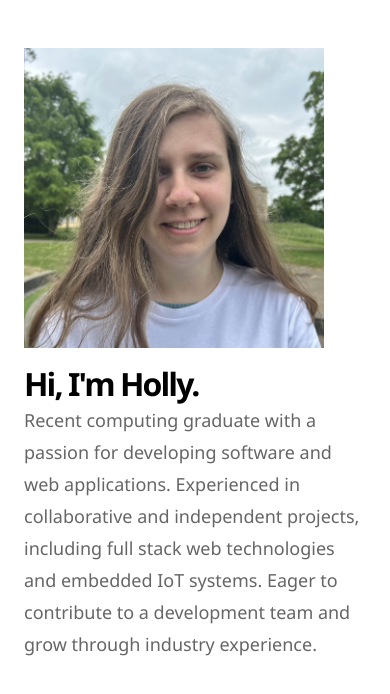
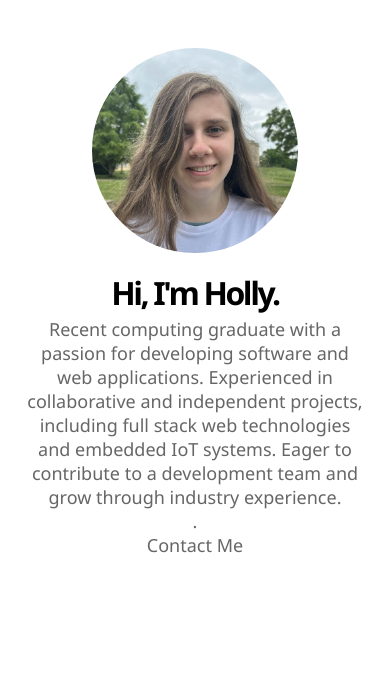
Before and after one commit to hollyejordan/portfolio, a Next.js app: page / in a window 390 px wide. Shown: the top 694 px of the page. Built offline with nearby package versions, Linux system fonts and the light colour scheme.

Commit message:
Make profile picture responsive

```diff
--- a/app/page.module.css
+++ b/app/page.module.css
@@ -5,36 +5,49 @@
   --text-primary: #000;
   --text-secondary: #666;
 
+  min-height: 100vh;
+  background-color: var(--background);
   display: flex;
-  min-height: 100vh;
   align-items: center;
   justify-content: center;
-  background-color: var(--background);
 }
 
 .main {
-  display: flex;
   min-height: 100vh;
   width: 100%;
-  max-width: 800px;
-  flex-direction: column;
-  align-items: flex-start;
-  justify-content: space-between;
+  max-width: 1024px;
   background-color: var(--foreground);
-  padding: 120px 60px;
+  padding: 48px 24px;
 }
 
 .intro {
+  display: grid;
+  justify-items: center;
+  text-align: center;
+  gap: 16px;
+  /* display: flex;
+  flex-direction: column;
+  gap: 16px;
+  align-items: center;
+  text-align: center; */
+}
+
+.pfpContainer {
+  position: relative;
+  width: 60%;
+  max-width: 280px;
+  aspect-ratio: 1;
   display: flex;
-  flex-direction: row;
-  align-items: flex-start;
-  text-align: left;
-  gap: 24px;
+
+}
+
+.pfp {
+
+  border-radius: 50%;
 }
 
 .intro h1 {
-  max-width: 320px;
-  font-size: 40px;
+  font-size: 32px;
   font-weight: 600;
   line-height: 48px;
   letter-spacing: -2.4px;
@@ -43,24 +56,32 @@
 
 .intro p {
   font-size: 18px;
-  line-height: 32px;
   text-wrap: balance;
   color: var(--text-secondary);
 }
 
-@media (max-width: 600px) {
-  .main {
-    padding: 48px 24px;
+@media (min-width: 541) {
+
+
+}
+
+@media (min-width: 721px) {
+
+  .intro {
+    grid-template-columns: 2fr 3fr;
+    text-align: left;
+    line-height: 32px;
+    gap: 0;
   }
 
-  .intro {
-    flex-direction: column;
-    gap: 16px;
+  .intro p {
+
+    font-size: 20px;
+    line-height: 32px;
   }
 
-  .intro h1 {
-    font-size: 32px;
-    line-height: 40px;
-    letter-spacing: -1.92px;
+  .pfpContainer {
+    min-width: 234px;
+    align-self: center;
   }
 }
--- a/app/page.tsx
+++ b/app/page.tsx
@@ -6,15 +6,21 @@ export default function Home() {
     <div className={styles.page}>
       <main className={styles.main}>
         <div className={styles.intro}>
-          <Image
-            src="/profile-pic.jpg"
-            width={300}
-            height={300}
-            alt="Portrait of the author"
-          />
+          <div className={styles.pfpContainer}>
+            <Image
+              className={styles.pfp}
+              src="/profile-pic.jpg"
+              // width={300}
+              // height={300}
+              fill
+              alt="Portrait of the author"
+            />
+          </div>
           <div>
             <h1>Hi, I'm Holly.</h1>
             <p>Recent computing graduate with a passion for developing software and web applications. Experienced in collaborative and independent projects, including full stack web technologies and embedded IoT systems. Eager to contribute to a development team and grow through industry experience.</p>
+            <p>.</p>
+            <p>Contact Me</p>
           </div>
         </div>
       </main>
```
